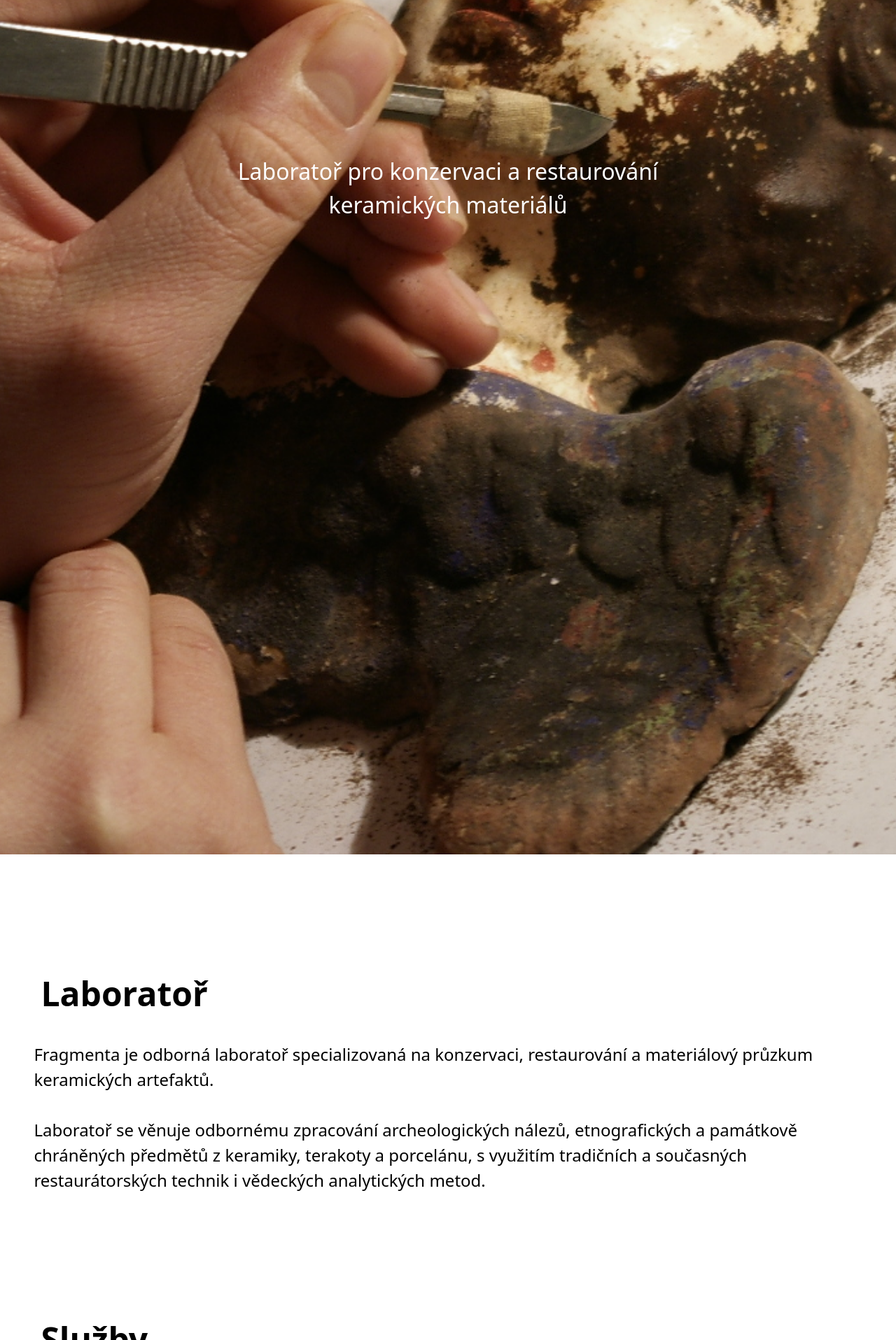
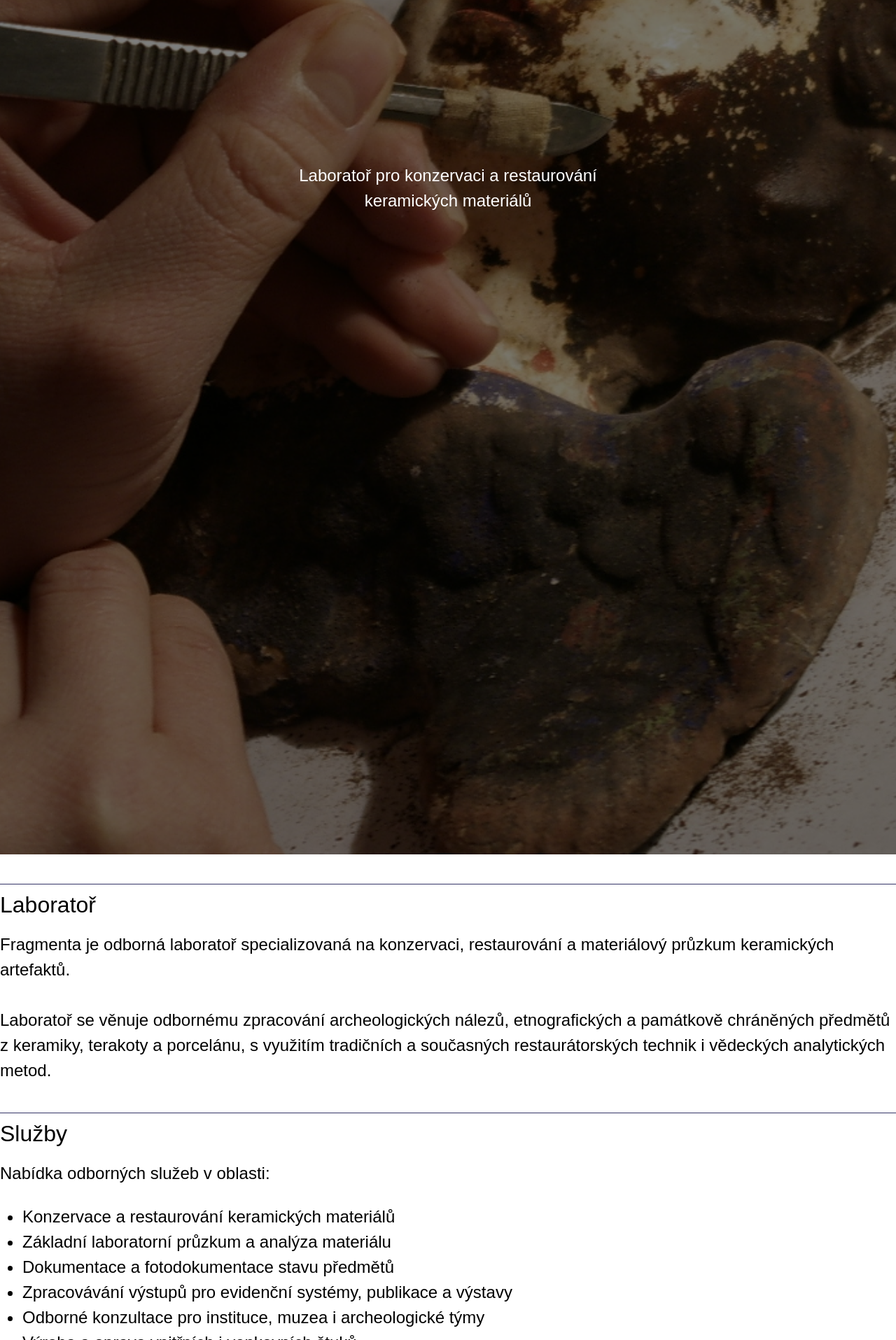
Before and after one commit to nejakyzbynek/test, a Flask app: page / in a window 1280 px wide. Shown: the part 680-2595 px from the top of the page at 70% size. Run offline with Flask 3, Linux system fonts and the light colour scheme.

Commit message:
Refactor CSS styles for improved layout and design
Updated styles for various elements including navbar, hero section, and scroll button. Adjusted background images, colors, and font sizes for better visual consistency.

```diff
--- a/static/css/styles.css
+++ b/static/css/styles.css
@@ -2,11 +2,14 @@ html, body {
   background-color: #ffffff !important;
   color: #000000; /* volitelně: černý text pro lepší kontrast */
   min-height: 100%;
+  font-family: sans-serif;
+  background-position: center top;
+}
 
 /* Sekce pro obrázek na pozadí */
 .hero-section {
     position: relative;
-    background-image: url("/test/static/pictures/uvod_1.JPG"); /* Opravená relativní cesta k obrázku */
+    background-image: url("/static/pictures/uvod_1.JPG"); /* Opravená cesta k obrázku */
     background-size: cover;
     background-position: center;
     z-index: 1;
@@ -21,7 +24,7 @@ html, body {
 }
 
 /* Overlay pro tmavší pozadí */
-/*.hero-section::before {
+.hero-section::before {
     content: '';
     position: absolute;
     top: 0;
@@ -29,8 +32,8 @@ html, body {
     width: 100%;
     height: 100%;
     background-color: rgba(0, 0, 0, 0.5); /* Poloprůhledné tmavé pozadí */
-    /*z-index: 1; /* Overlay bude pod textem */
-/*}*/
+    z-index: 1; /* Overlay bude pod textem */
+}
 
 /* Navigace */
 .navbar {
@@ -42,43 +45,65 @@ html, body {
     background: rgba(0,0,0,0);
 }
 .navbar.scrolled {
-    background-color: rgba(0, 0, 0, 0.4) !important;
+    background-color: rgba(0, 0, 0, 0.7) !important;
 }
-
-/*Text na webu*/
-.velke {
-    z-index: 2; /* Text bude nad overlay */
-    font-size: 3rem;
-    font-weight: 700;
-    padding: 20px;
-    text-align: left;
+/* Navigacni panel - Kontakt */
+.nav-kontakt {
+    border: 2px solid black; /* rámeček */
+    border-radius: 5px;
+    border-color: white;
 }
-.podtitul {
-    font-size: 1.5rem;
-    margin-top: 10px;
-    text-align: left;
-    padding: 10px;
-
+.nav-kontakt:hover {
+    border: 2px solid black; /* rámeček */
+    border-radius: 5px;
+    border-color: #808080;
 }
-/* Styl pro položky v navbaru */
-.navbar-nav .nav-link {
-    color: white !important; /* Zajistí bílou barvu textu */
-    font-size: 1.2rem;
-}
-
-.navbar-nav .nav-link:hover {
-    color: #f0a500 !important; /* Změní barvu při hover */
-}
+/* ------------------------- */
 .navbar-brand {
     color: white;
     font-weight: bold;
     font-size: 1.5rem;
 }
 .navbar-brand:hover {
-    color: #f0a500 !important; /* Změní barvu při hover */
+    color: #808080 !important; /* Změní barvu při hover */
 }
 .navbar-toggler {
-    border-color: white !important; /* bílý rámeček */
+    border-color: #808080 !important; /* bílý rámeček */
+    background-color: rgb(255,255,255,0.7);
+}
+.navbar-toggler-icon:hover {
+    background-color: #808080;
+}
+
+/*Text na webu*/
+h1 {
+    border-top: 1px solid #336;
+    margin: 1.3em 0px .3em;
+}
+.velke {
+    font-size: 2.0rem;
+    padding-top: 10px;
+    text-align: left;
+}
+
+.podtitul {
+    font-size: 1.5rem;
+    margin-top: 10px;
+    text-align: left;
+    padding-top: 10px;
+
+}
+/* --- Navigacni panel --- */
+.navbar-nav .nav-link {
+    color: white; /* Zajistí bílou barvu textu */
+    font-size: 1.2rem;
+}
+.navbar-nav .nav-link:hover {
+    color: #808080; /* Změní barvu při hover */
+}
+.navbar-collapse.show {
+    color: black; /* Černé písmo pro položky menu, když je navbar otevřený */
+    background-color: #333;
 }
 /* tlacitko zpet na horu */
 #scrolujnahoru {
@@ -87,7 +112,7 @@ html, body {
   bottom: 20px;
   right: 20px; /* v levém dolním rohu */
   z-index: 100;
-  background-color: gold;
+  background-color: black;
   color: white;
   border: none;
   outline: none;
@@ -100,17 +125,19 @@ html, body {
 }
 
 #scrolujnahoru:hover {
-  background-color: gold;
+  background-color: #808080;
   box-shadow: 0 0 8px rgba(0, 0, 0, 0.6);
 }
-#obsah {
-    margin: 150px 3% 0px 3%;
-    width: 90%;
+.obsah {
+    margin: 0px auto;
+    width: 70%;
     background-color: white;
+    background-position: center;
+
 }
 .textvobr {
     position: sticky;
-    font-size: 2rem;
+    font-size: 1.5rem;
     margin-top: 10px;
     text-align: center;
     padding: 10px;
@@ -129,3 +156,6 @@ html, body {
     scroll-snap-type: y mandatory; /* Mandates snapping to targets */
     scroll-behavior: smooth;
 }
+.obrazky {
+    text-align: center;
+}
```
